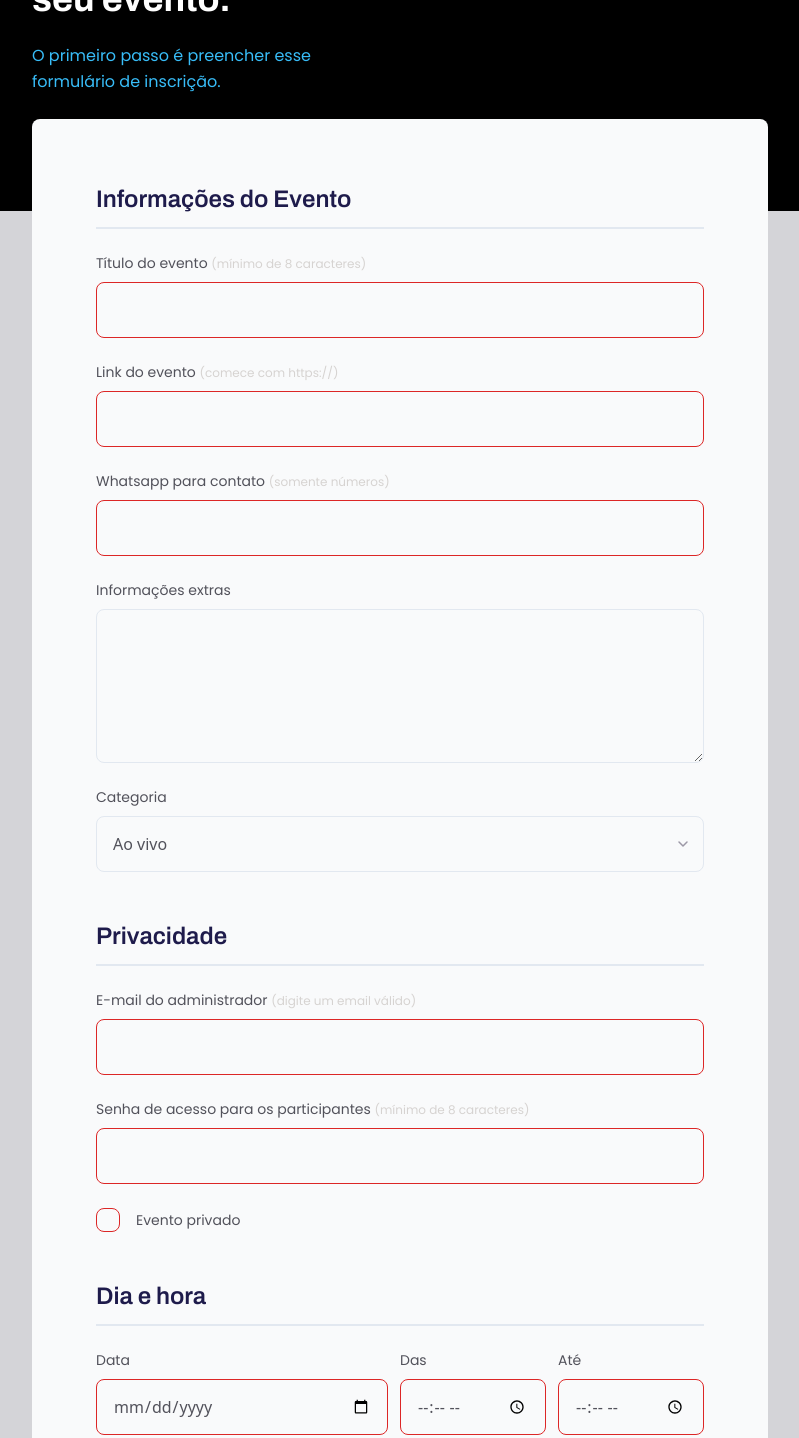
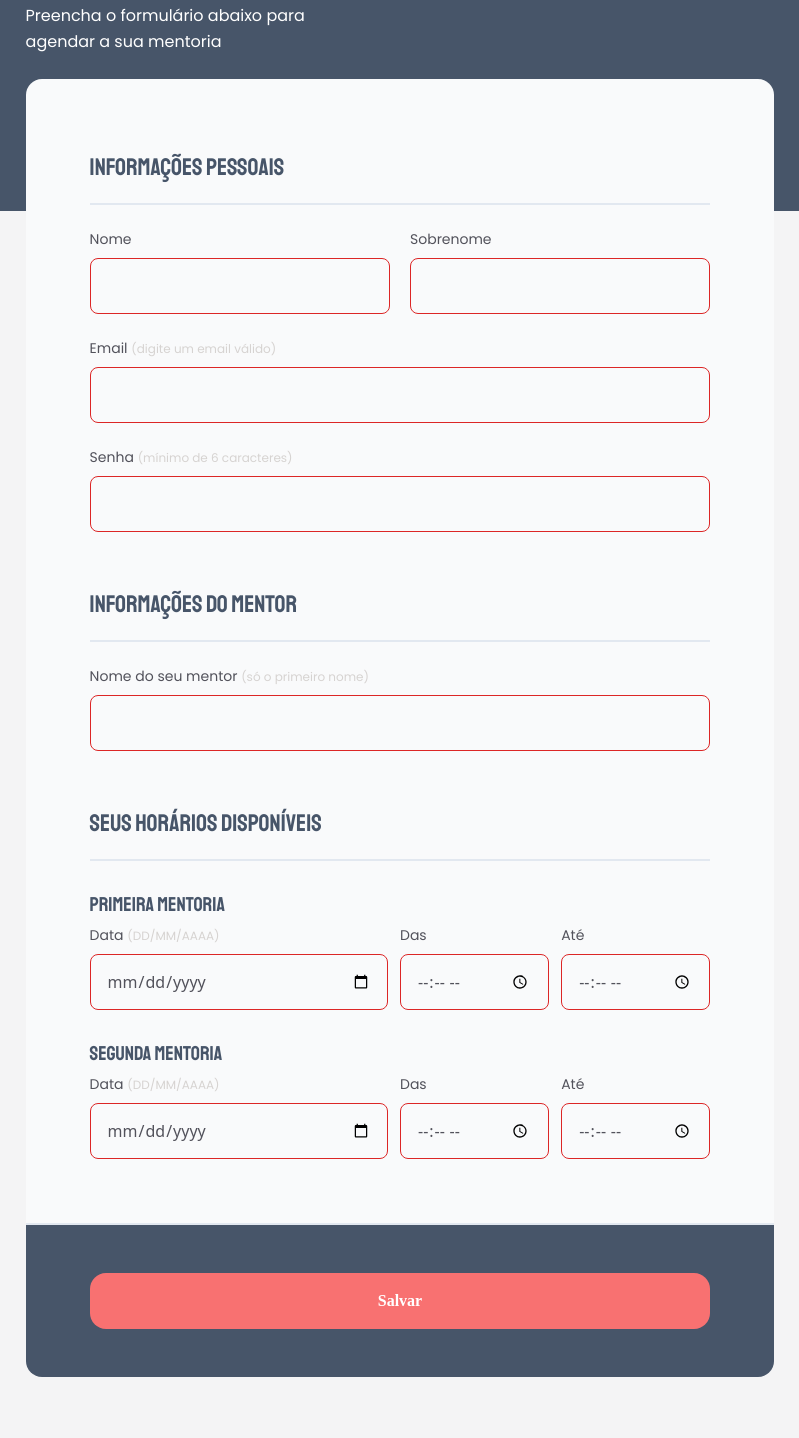
Before and after one commit to willian-moreno/project-stage-03-04-explorer-rocketseat, a plain HTML site: page index.html in a window 1280 px wide. Shown: the part 125-1563 px from the top of the page, without its empty margins (240-1039 px from the left). Drawn offline with nearby package versions, Linux system fonts and the light colour scheme.

Commit message:
feat: First commit

```diff
--- a/index.html
+++ b/index.html
@@ -12,200 +12,140 @@
   <meta name="viewport"
     content="width=device-width, initial-scale=1.0">
 
-  <link href="https://fonts.googleapis.com/css2?family=Archivo:wght@600;700&family=Poppins&display=swap"
-    rel="stylesheet">
+  <link href="https://fonts.googleapis.com/css?family=Staatliches:regular"
+    rel="stylesheet" />
+  <link
+    href="https://fonts.googleapis.com/css?family=Poppins:100,100italic,200,200italic,300,300italic,regular,italic,500,500italic,600,600italic,700,700italic,800,800italic,900,900italic"
+    rel="stylesheet" />
 
   <script src="https://cdn.tailwindcss.com"></script>
 
   <title>Events Manager</title>
 </head>
 
-<body class="m-0 p-0 box-border bg-zinc-300 shadow-[inset_0_21rem_#000000]">
-  <header class="flex flex-col gap-6 w-[46rem] mx-auto pt-16 pb-6 max-w-[calc(100vw-3rem)]">
-    <h1 class="text-white text-4xl font-bold font-['Archivo'] leading-10 max-w-[20rem]">
-      Crie e compartilhe seu evento.
+<body class="m-0 p-0 box-border bg-zinc-100 shadow-[inset_0_21rem_#475569]">
+  <header class="flex flex-col gap-6 w-[46.8rem] mx-auto pt-16 pb-6 max-w-[calc(100vw-3rem)]">
+    <h1 class="text-white text-5xl font-normal font-['Staatliches'] leading-10 max-w-[20rem]">
+      Mentoria
     </h1>
-    <p class="text-sky-400 text-base font-normal font-['Poppins'] leading-relaxed max-w-[20rem]">
-      O primeiro passo é preencher esse formulário de inscrição.
+    <p class="text-white text-base font-normal font-['Poppins'] leading-relaxed max-w-[20rem]">
+      Preencha o formulário abaixo para agendar a sua mentoria
     </p>
   </header>
   <form id="event-form"
     method="post"
-    class="flex flex-col w-[46rem] mx-auto pb-16 max-w-[calc(100vw-3rem)]">
-    <div class="flex flex-col gap-12 rounded-tl-lg rounded-tr-lg lg:p-16 md:px-10 p-6 bg-gray-50">
+    class="flex flex-col w-[46.8rem] mx-auto pb-16 max-w-[calc(100vw-3rem)]">
+    <div class="flex flex-col gap-12 rounded-tl-2xl rounded-tr-2xl lg:p-16 md:px-10 p-6 bg-gray-50">
       <fieldset class="flex flex-col gap-6">
-        <legend class="text-indigo-950 text-2xl font-semibold font-['Archivo']">
-          Informações do Evento
+        <legend class="uppercase text-slate-600 text-2xl font-normal font-['Staatliches'] leading-loose">
+          Informações pessoais
         </legend>
         <hr class="border border-slate-200 mt-3">
 
+        <div class="grid grid-cols-[repeat(auto-fit,minmax(12.5rem,1fr))] gap-5">
           <div class="flex flex-col gap-2">
-          <label for="event-title"
+            <label for="firstname"
               class="text-zinc-600 text-sm font-normal font-['Poppins'] leading-normal">
-            Título do evento <span
-              class="text-stone-300 text-xs hover:text-zinc-500 transition-colors duration-300">(mínimo de 8
-              caracteres)</span>
+              Nome
             </label>
             <input type="text"
-            id="event-title"
-            name="event-title"
+              id="firstname"
+              name="firstname"
               class="px-4 min-h-[3.5rem] bg-gray-50 rounded-lg border border-slate-200 text-zinc-600 invalid:border-red-600 focus:ring focus:ring-violet-600 focus:outline-slate-300 transition-all duration-150"
-            minlength="8"
+              maxlength="255"
+              autocomplete="off"
+              required>
+          </div>
+          <div class="flex flex-col gap-2">
+            <label for="lastname"
+              class="text-zinc-600 text-sm font-normal font-['Poppins'] leading-normal">
+              Sobrenome
+            </label>
+            <input type="text"
+              id="lastname"
+              name="lastname"
+              class="px-4 min-h-[3.5rem] bg-gray-50 rounded-lg border border-slate-200 text-zinc-600 invalid:border-red-600 focus:ring focus:ring-violet-600 focus:outline-slate-300 transition-all duration-150"
+              maxlength="255"
+              autocomplete="off"
+              required>
+          </div>
+        </div>
+
+        <div class="flex flex-col gap-2">
+          <label for="email"
+            class="text-zinc-600 text-sm font-normal font-['Poppins'] leading-normal">
+            Email <span class="text-stone-300 text-xs hover:text-zinc-500 transition-colors duration-300">(digite um
+              email válido)</span>
+          </label>
+          <input type="email"
+            id="email"
+            name="email"
+            class="px-4 min-h-[3.5rem] bg-gray-50 rounded-lg border border-slate-200 text-zinc-600 invalid:border-red-600 focus:ring focus:ring-violet-600 focus:outline-slate-300 transition-all duration-150"
             maxlength="255"
             autocomplete="off"
             required>
         </div>
 
         <div class="flex flex-col gap-2">
-          <label for="event-link"
-            class="text-zinc-600 text-sm font-normal font-['Poppins'] leading-normal">
-            Link do evento <span
-              class="text-stone-300 text-xs hover:text-zinc-500 transition-colors duration-300">(comece com
-              https://)</span>
-          </label>
-          <input type="text"
-            id="event-link"
-            name="event-link"
-            class="px-4 min-h-[3.5rem] bg-gray-50 rounded-lg border border-slate-200 text-zinc-600 invalid:border-red-600 focus:ring focus:ring-violet-600 focus:outline-slate-300 transition-all duration-150"
-            data-mask="link"
-            autocomplete="off"
-            required>
-        </div>
-
-        <div class="flex flex-col gap-2">
-          <label for="whatsapp-contact"
-            class="text-zinc-600 text-sm font-normal font-['Poppins'] leading-normal">
-            Whatsapp para contato <span
-              class="text-stone-300 text-xs hover:text-zinc-500 transition-colors duration-300">(somente números)</span>
-          </label>
-          <input type="tel"
-            id="whatsapp-contact"
-            name="whatsapp-contact"
-            class="px-4 min-h-[3.5rem] bg-gray-50 rounded-lg border border-slate-200 text-zinc-600 invalid:border-red-600 focus:ring focus:ring-violet-600 focus:outline-slate-300 transition-all duration-150"
-            data-mask="phone"
-            minlength="15"
-            maxlength="15"
-            autocomplete="tel"
-            required>
-        </div>
-
-        <div class="flex flex-col gap-2">
-          <label for="extra-information"
-            class="text-zinc-600 text-sm font-normal font-['Poppins'] leading-normal">
-            Informações extras
-          </label>
-          <textarea id="extra-information"
-            name="extra-information"
-            class="p-4 min-h-[3.5rem] bg-gray-50 rounded-lg border border-slate-200 text-zinc-600 focus:ring focus:ring-violet-600 focus:outline-slate-300 transition-all duration-150"
-            autocomplete="off"
-            rows="5"></textarea>
-        </div>
-
-        <div class="flex flex-col gap-2">
-          <label for="category"
-            class="text-zinc-600 text-sm font-normal font-['Poppins'] leading-normal">
-            Categoria
-          </label>
-          <select type="text"
-            id="category"
-            name="category"
-            class="px-4 min-h-[3.5rem] bg-gray-50 rounded-lg border border-slate-200 text-zinc-600 invalid:border-red-600 appearance-none bg-[url('./assets/svgs/caret.svg')] bg-no-repeat bg-[right_0.5rem_center] focus:ring focus:ring-violet-600 focus:outline-slate-300 transition-all duration-150"
-            autocomplete="off"
-            required>
-            <option value="live"
-              selected
-              class="text-stone-300 text-base font-normal font-['Poppins'] leading-relaxed">
-              Ao vivo
-            </option>
-            <option value="podcast"
-              class="text-stone-300 text-base font-normal font-['Poppins'] leading-relaxed">
-              Podcast
-            </option>
-            <option value="mentorship"
-              class="text-stone-300 text-base font-normal font-['Poppins'] leading-relaxed">
-              Mentoria
-            </option>
-          </select>
-        </div>
-      </fieldset>
-
-      <fieldset class="flex flex-col gap-6">
-        <legend class="text-indigo-950 text-2xl font-semibold font-['Archivo']">
-          Privacidade
-        </legend>
-        <hr class="border border-slate-200 mt-3">
-
-        <div class="flex flex-col gap-2">
-          <label for="admin-email"
-            class="text-zinc-600 text-sm font-normal font-['Poppins'] leading-normal">
-            E-mail do administrador <span
-              class="text-stone-300 text-xs hover:text-zinc-500 transition-colors duration-300">(digite um email
-              válido)</span>
-          </label>
-          <input type="email"
-            id="admin-email"
-            name="admin-email"
-            class="px-4 min-h-[3.5rem] bg-gray-50 rounded-lg border border-slate-200 text-zinc-600 invalid:border-red-600 focus:ring focus:ring-violet-600 focus:outline-slate-300 transition-all duration-150"
-            maxlength="255"
-            autocomplete="email"
-            required>
-        </div>
-
-        <div class="flex flex-col gap-2">
           <label for="password"
             class="text-zinc-600 text-sm font-normal font-['Poppins'] leading-normal">
-            Senha de acesso para os participantes <span
-              class="text-stone-300 text-xs hover:text-zinc-500 transition-colors duration-300">(mínimo de 8
+            Senha <span class="text-stone-300 text-xs hover:text-zinc-500 transition-colors duration-300">(mínimo de 6
               caracteres)</span>
           </label>
           <input type="password"
             id="password"
             name="password"
             class="px-4 min-h-[3.5rem] bg-gray-50 rounded-lg border border-slate-200 text-zinc-600 invalid:border-red-600 focus:ring focus:ring-violet-600 focus:outline-slate-300 transition-all duration-150"
-            minlength="8"
-            maxlength="100"
+            minlength="6"
+            maxlength="255"
             autocomplete="new-password"
             required>
-        </div>
-
-        <div class="flex items-center gap-4 select-none">
-          <input type="checkbox"
-            id="is-private"
-            name="is-private"
-            class="peer w-6 h-6 bg-gray-50 rounded-lg border border-slate-200 appearance-none invalid:border-red-600 focus:ring focus:ring-violet-600 focus:outline-none transition-all duration-150"
-            autocomplete="off"
-            required>
-          <label for="is-private"
-            class="text-zinc-600 text-sm font-normal font-['Poppins'] leading-normal">Evento privado</label>
-          <svg class="absolute w-4 h-4 ms-1 hidden peer-checked:block pointer-events-none text-sky-400"
-            xmlns="http://www.w3.org/2000/svg"
-            viewBox="0 0 24 24"
-            fill="none"
-            stroke="currentColor"
-            stroke="text-sky-400"
-            stroke-width="4"
-            stroke-linecap="round"
-            stroke-linejoin="round">
-            <polyline points="20 6 9 17 4 12"></polyline>
-          </svg>
         </div>
       </fieldset>
 
       <fieldset class="flex flex-col gap-6">
-        <legend class="text-indigo-950 text-2xl font-semibold font-['Archivo']">
-          Dia e hora
+        <legend class="uppercase text-slate-600 text-2xl font-normal font-['Staatliches'] leading-loose">
+          Informações do mentor
         </legend>
         <hr class="border border-slate-200 mt-3">
 
+        <div class="flex flex-col gap-2">
+          <label for="mentor-firstname"
+            class="text-zinc-600 text-sm font-normal font-['Poppins'] leading-normal">
+            Nome do seu mentor <span
+              class="text-stone-300 text-xs hover:text-zinc-500 transition-colors duration-300">(só o primeiro
+              nome)</span>
+          </label>
+          <input type="text"
+            id="mentor-firstname"
+            name="mentor-firstname"
+            class="px-4 min-h-[3.5rem] bg-gray-50 rounded-lg border border-slate-200 text-zinc-600 invalid:border-red-600 focus:ring focus:ring-violet-600 focus:outline-slate-300 transition-all duration-150"
+            maxlength="255"
+            autocomplete="off"
+            required>
+        </div>
+      </fieldset>
+
+      <fieldset class="flex flex-col gap-6">
+        <legend class="uppercase text-slate-600 text-2xl font-normal font-['Staatliches'] leading-loose">
+          Seus horários disponíveis
+        </legend>
+        <hr class="border border-slate-200 mt-3">
+
+        <fieldset>
+          <legend class="text-slate-600 text-xl font-normal font-['Staatliches'] leading-loose uppercase'">
+            Primeira mentoria
+          </legend>
           <div class="grid md:grid-cols-[2fr_1fr_1fr] gap-3">
             <div class="flex flex-col gap-2">
-            <label for="date"
+              <label for="first-mentoring-date"
                 class="text-zinc-600 text-sm font-normal font-['Poppins'] leading-normal">
-              Data
+                Data <span
+                  class="text-stone-300 text-xs hover:text-zinc-500 transition-colors duration-300">(DD/MM/AAAA)</span>
               </label>
               <input type="date"
-              id="date"
-              name="date"
+                id="first-mentoring-date"
+                name="first-mentoring-date"
                 class="px-4 min-h-[3.5rem] bg-gray-50 rounded-lg border border-slate-200 text-zinc-600 invalid:border-red-600 focus:ring focus:ring-violet-600 focus:outline-slate-300 transition-all duration-150 w-full"
                 autocomplete="off"
                 required>
@@ -238,35 +178,63 @@
             </div>
           </div>
         </fieldset>
+
+        <fieldset>
+          <legend class="text-slate-600 text-xl font-normal font-['Staatliches'] leading-loose uppercase'">
+            Segunda mentoria
+          </legend>
+          <div class="grid md:grid-cols-[2fr_1fr_1fr] gap-3">
+            <div class="flex flex-col gap-2">
+              <label for="second-mentoring-date"
+                class="text-zinc-600 text-sm font-normal font-['Poppins'] leading-normal">
+                Data <span
+                  class="text-stone-300 text-xs hover:text-zinc-500 transition-colors duration-300">(DD/MM/AAAA)</span>
+              </label>
+              <input type="date"
+                id="second-mentoring-date"
+                name="second-mentoring-date"
+                class="px-4 min-h-[3.5rem] bg-gray-50 rounded-lg border border-slate-200 text-zinc-600 invalid:border-red-600 focus:ring focus:ring-violet-600 focus:outline-slate-300 transition-all duration-150 w-full"
+                autocomplete="off"
+                required>
+            </div>
+
+            <div class="flex flex-col gap-2">
+              <label for="from-time"
+                class="text-zinc-600 text-sm font-normal font-['Poppins'] leading-normal">
+                Das
+              </label>
+              <input type="time"
+                id="from-time"
+                name="from-time"
+                class="px-4 min-h-[3.5rem] bg-gray-50 rounded-lg border border-slate-200 text-zinc-600 invalid:border-red-600 focus:ring focus:ring-violet-600 focus:outline-slate-300 transition-all duration-150 w-full"
+                autocomplete="off"
+                required>
+            </div>
+
+            <div class="flex flex-col gap-2">
+              <label for="to-time"
+                class="text-zinc-600 text-sm font-normal font-['Poppins'] leading-normal">
+                Até
+              </label>
+              <input type="time"
+                id="to-time"
+                name="to-time"
+                class="px-4 min-h-[3.5rem] bg-gray-50 rounded-lg border border-slate-200 text-zinc-600 invalid:border-red-600 focus:ring focus:ring-violet-600 focus:outline-slate-300 transition-all duration-150 w-full"
+                autocomplete="off"
+                required>
+            </div>
+          </div>
+        </fieldset>
+      </fieldset>
     </div>
     <hr class="border border-slate-200 m-0 p-0">
-    <div class="bg-gray-100 rounded-bl-lg rounded-br-lg py-6 lg:px-16 md:px-10 p-6">
+    <div class="bg-slate-600 rounded-bl-2xl rounded-br-2xl md:py-12 lg:px-16 md:px-12 p-6">
       <input type="submit"
         form="event-form"
-        value="Salvar evento"
-        class="w-full min-h-[3.5rem] px-10 bg-green-500 hover:bg-green-600 transition-colors duration-300 rounded-lg justify-center items-center gap-2.5 inline-flex text-white text-base font-semibold font-['Archivo'] leading-relaxed focus:ring focus:ring-violet-600 focus:outline-none">
+        value="Salvar"
+        class="w-full min-h-[3.5rem] px-10 bg-red-400 hover:bg-red-500 transition-colors duration-300 rounded-2xl justify-center items-center gap-2.5 inline-flex text-white text-base font-semibold font-['Archivo'] leading-relaxed focus:ring focus:ring-violet-600 focus:outline-none">
     </div>
   </form>
-
-  <script type="text/javascript">
-    document.querySelectorAll('input[data-mask="phone"]')
-      .forEach(input => input.addEventListener('input', (event) => {
-        const value = event.target.value.trim().replaceAll(/\D/g, '')
-
-        event.target.value = value
-
-        if (value.length >= 11) {
-          event.target.value = value.replace(/(\d{2})(\d{5})(\d{4})\d*/, '($1) $2-$3')
-        }
-      }))
-
-    document.querySelectorAll('input[data-mask="link"]')
-      .forEach(input => input.addEventListener('input', (event) => {
-        event.target.value = event.target.value.trim()
-          .replaceAll(/http+s?:?\/?\/?/g, '')
-          .replace(/(.*)/, 'https://$1')
-      }))
-  </script>
 </body>
 
 </html>
```
Also changed, not shown: assets/imgs/preview.png, 1 other file. Lines whose indentation alone changed are shown as unchanged.
